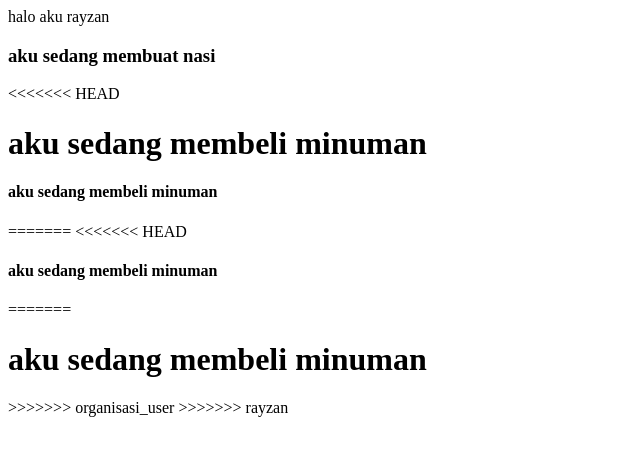
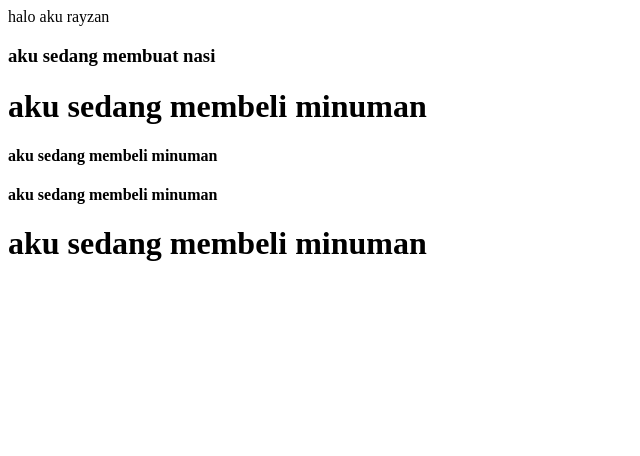
Before and after one commit to Janlearns/Prak-IMPL-Rayzan_fazri_ramdany, a plain HTML site: page index.html in a window 1280 px wide. Shown: the whole page, without its empty margins (0-640 px from the left). Drawn offline with Linux system fonts and the light colour scheme.

Commit message:
no message

```diff
--- a/index.html
+++ b/index.html
@@ -8,15 +8,13 @@
     <p>halo aku rayzan</p>
     <h3>aku sedang membuat nasi
     </h3>
-<<<<<<< HEAD
+
     <h1> aku sedang membeli minuman</h1>
     <h4>aku sedang membeli minuman</h4>
-=======
-<<<<<<< HEAD
+
     <h4>aku sedang membeli minuman</h4>
-=======
+
     <h1> aku sedang membeli minuman</h1>
->>>>>>> organisasi_user
->>>>>>> rayzan
+
 </body>
 </html>
```
